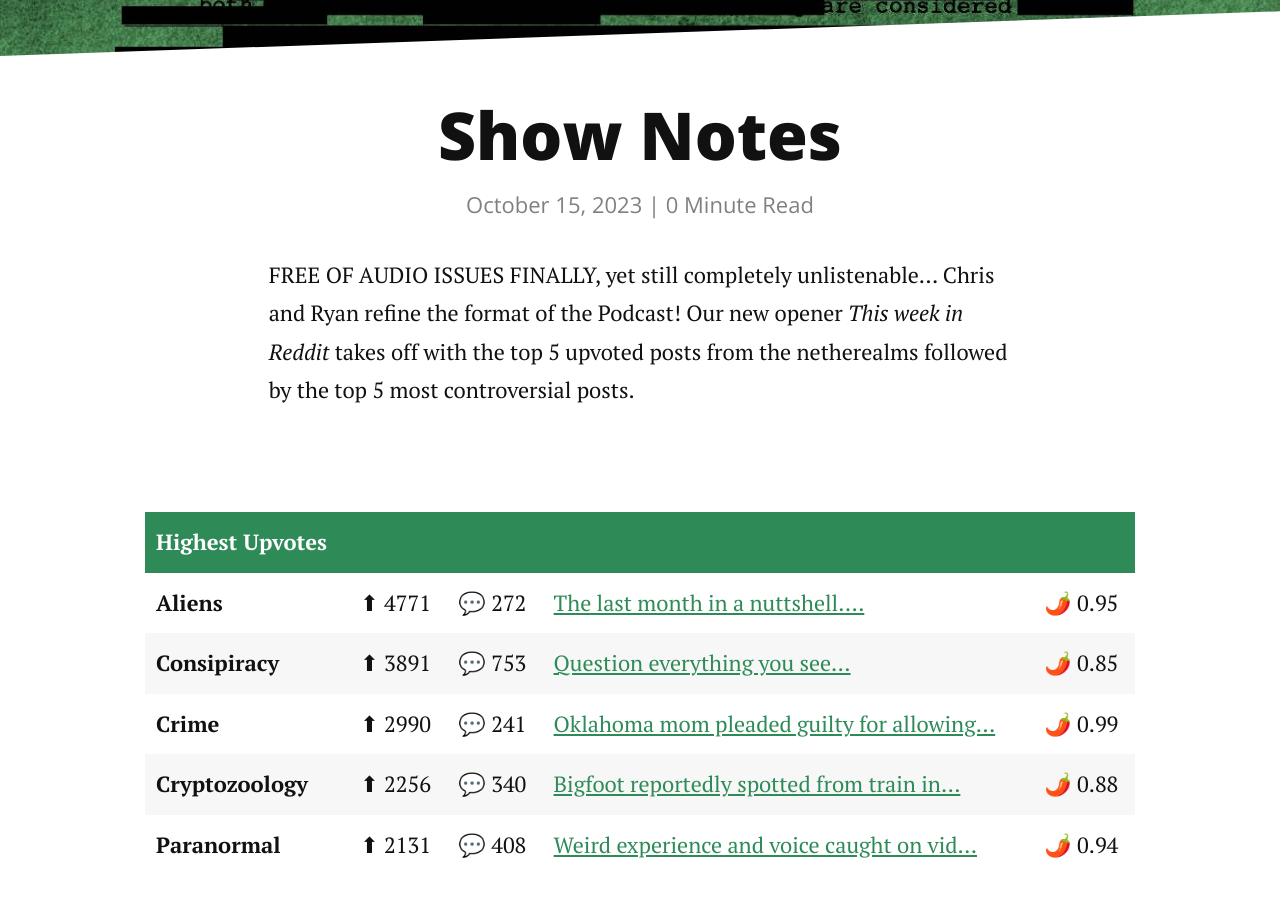
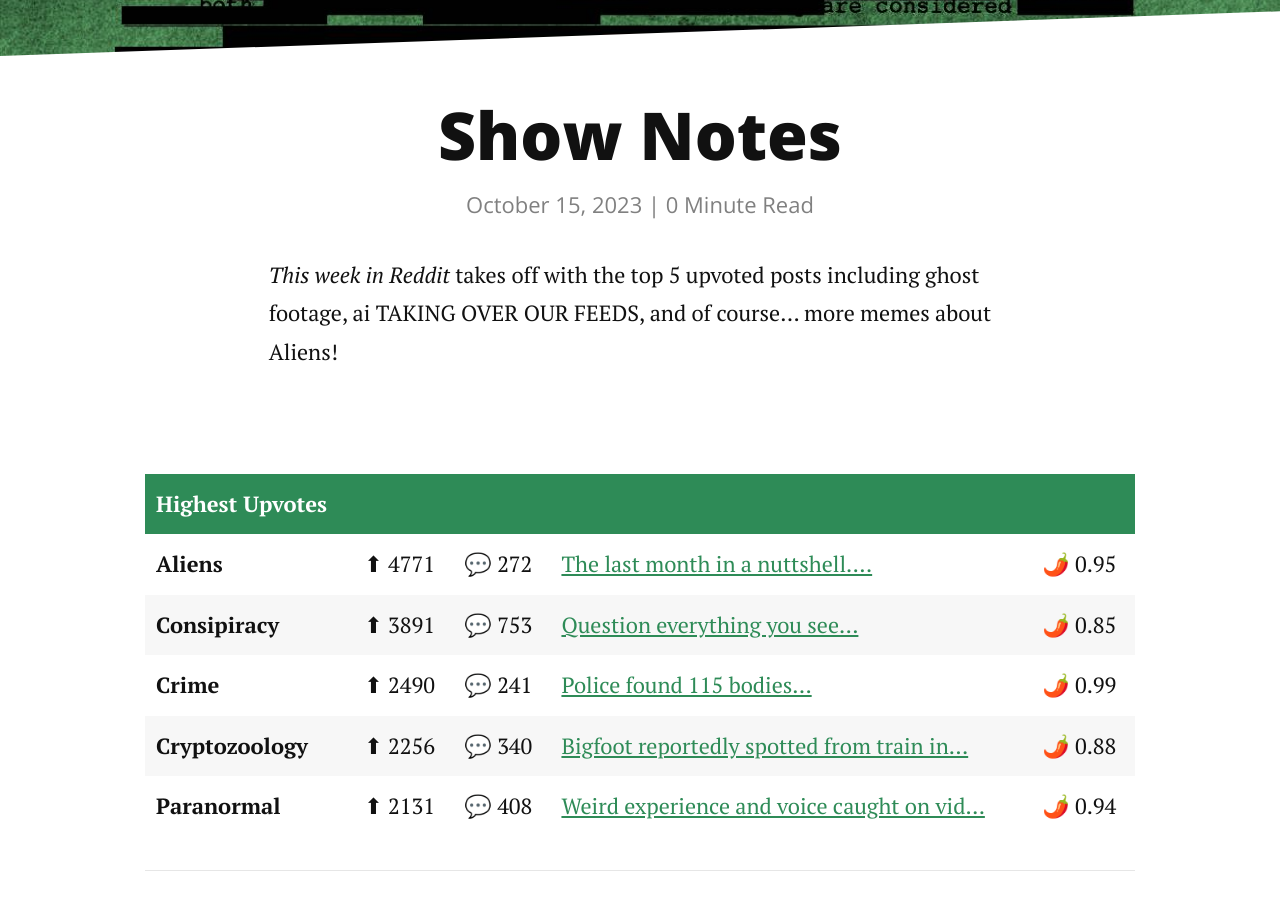
Before and after one commit to thisweekinredacted/thisweekinredacted.github.io, a Jekyll site: the page built from _posts/2023-10-15-podcast-0.markdown, in a window 1280 px wide and 900 px high, scrolled down 382 px. Built offline with Jekyll 4.4.1, drawn with Linux system fonts in a browser that asks for light colours; nearby versions of some CDN libraries.

Commit message:
Update 2023-10-15-podcast-0.markdown

```diff
--- a/_posts/2023-10-15-podcast-0.markdown
+++ b/_posts/2023-10-15-podcast-0.markdown
@@ -3,13 +3,13 @@
 layout: post
 date: 2023-10-15
 ---
-FREE OF AUDIO ISSUES FINALLY, yet still completely unlistenable... Chris and Ryan refine the format of the Podcast!  Our new opener *This week in Reddit* takes off with the top 5 upvoted posts from the netherealms followed by the top 5 most controversial posts.
+*This week in Reddit* takes off with the top 5 upvoted posts including ghost footage, ai TAKING OVER OUR FEEDS, and of course... more memes about Aliens!
 <style> td, th { border: none!important;} </style> <br>
 
 | **Highest Upvotes**              |               |               |               |               |
 | --- | --- | --- | --- | --- |
 |**Aliens** | ⬆ 4771 | 💬 272 |  [The last month in a nuttshell....](/r/aliens/comments/175c8oe/the_last_month_in_a_nuttshell/)| 🌶️ 0.95|
 |**Consipiracy** | ⬆ 3891 | 💬 753 |  [Question everything you see...](/r/conspiracy/comments/1771sjn/question_everything_you_see/)| 🌶️ 0.85|
-|**Crime** | ⬆ 2990 | 💬 241 |  [Oklahoma mom pleaded guilty for allowing...](/r/MorbidReality/comments/1756el4/oklahoma_mom_pleaded_guilty_for_allowing_her/)| 🌶️ 0.99|
+|**Crime** | ⬆ 2490 | 💬 241 |  [Police found 115 bodies...](/r/MorbidReality/comments/172rs1p/police_found_115_bodies_at_colorado_green_funeral/)| 🌶️ 0.99|
 |**Cryptozoology** | ⬆ 2256 | 💬 340 |  [Bigfoot reportedly spotted from train in...](/r/Cryptozoology/comments/175gxf5/bigfoot_reportedly_spotted_from_train_in_remote/)| 🌶️ 0.88|
 |**Paranormal** | ⬆ 2131 | 💬 408 |  [Weird experience and voice caught on vid...](/r/Ghosts/comments/1753fmo/weird_experience_and_voice_caught_on_video_today/)| 🌶️ 0.94|
```
